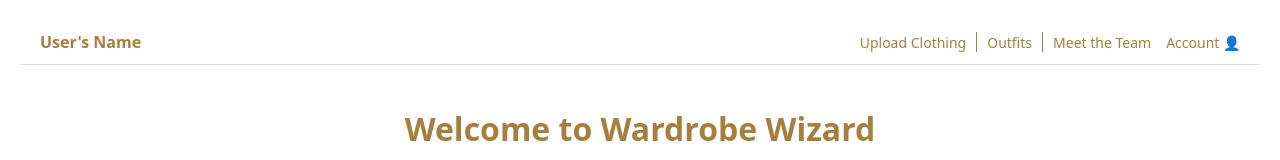
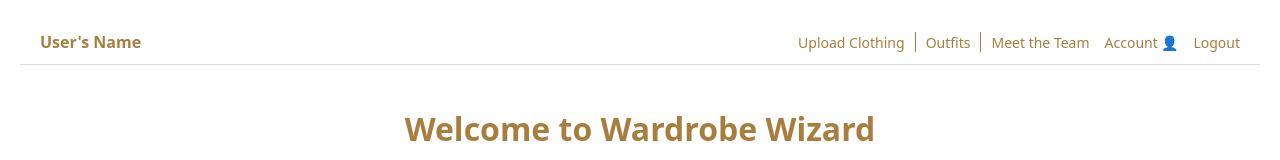
Before and after one commit to aal51282/wardrobe-wizard, a Next.js app: page /user-view in a window 1280 px wide. Shown: the top 160 px of the page. Built offline with nearby package versions, Linux system fonts and the light colour scheme.

Commit message:
Implemented Simple Logout button

```diff
--- a/app/user-view/UserView.module.css
+++ b/app/user-view/UserView.module.css
@@ -54,6 +54,16 @@
   margin-left: 15px; /* Spacing to the right of the navigation links */
 }
 
+/* Styling for the logout button */
+.logoutButton {
+  background: none;
+  border: none;
+  color: #a77e3e; /* Matches the project's color scheme */
+  font-size: 14px;
+  cursor: pointer;
+  margin-left: 15px; /* Spacing to the right of the account button */
+}
+
 /* Main content section below the header */
 .mainContent {
   text-align: center;
--- a/app/user-view/page.tsx
+++ b/app/user-view/page.tsx
@@ -13,9 +13,18 @@ export default function UserViewPage() {
     password: "User's Password", // Placeholder
   });
 
+  // Temporary isLoggedIn state to simulate user authentication
+  const [isLoggedIn, setIsLoggedIn] = useState(true); // Assume user is logged in initially
+
   // Function to handle Continue button click (redirect to Product page)
   const handleContinue = () => {
     router.push('/product');
+  };
+
+  // Function to handle Logout
+  const handleLogout = () => {
+    setIsLoggedIn(false); // Reset isLoggedIn to false
+    router.push('/'); // Redirect to the root page
   };
 
   return (
@@ -37,6 +46,11 @@ export default function UserViewPage() {
         <button className={styles.accountButton} onClick={() => router.push('/account')}>
           Account <span>👤</span>
         </button>
+
+        {/* Logout Button */}
+        <button className={styles.logoutButton} onClick={handleLogout}>
+          Logout
+        </button>
       </header>
 
       {/* Main Content */}
```
